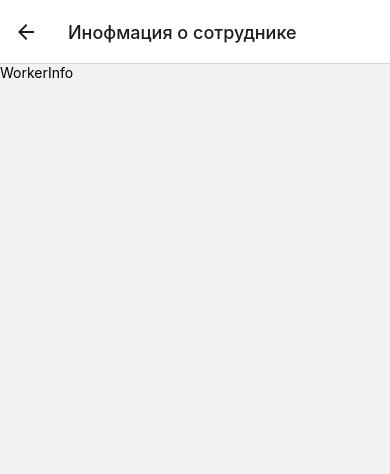
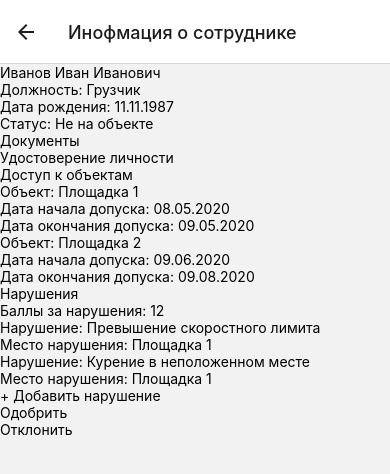
Before and after one commit to MakzaR/acs_mobile, a React Native app: screen /Worker in a window 390 px wide. Shown: the top 474 px of the page. Built offline with nearby package versions, Linux system fonts and the light colour scheme.

Commit message:
Создал структуру страницы рабочего

```diff
--- /dev/null
+++ b/components/Access.js
@@ -0,0 +1,23 @@
+import React from 'react';
+import {StyleSheet, Text, View} from 'react-native';
+
+export default function Access({item}) {
+    return (
+        <View>
+            <Text>Объект: <Text>{item.objectOfWork}</Text></Text>
+            <Text>Дата начала допуска: <Text>{item.timeFrom}</Text></Text>
+            <Text>Дата окончания допуска: <Text>{item.timeTo}</Text></Text>
+        </View>
+    );
+}
+
+const styles = StyleSheet.create({
+    // text: {
+    //     fontSize: 16,
+    //     marginTop: 16,
+    //     padding: 10,
+    //     borderColor: '#bbb',
+    //     borderWidth: 1,
+    //     borderRadius: 5,
+    // },
+});
--- /dev/null
+++ b/components/Penalty.js
@@ -0,0 +1,22 @@
+import React from 'react';
+import {StyleSheet, Text, View} from 'react-native';
+
+export default function Penalty({item}) {
+    return (
+        <View>
+            <Text>Нарушение: <Text>{item.penaltyType}</Text></Text>
+            <Text>Место нарушения: <Text>{item.objectOfWork}</Text></Text>
+        </View>
+    );
+}
+
+const styles = StyleSheet.create({
+    // text: {
+    //     fontSize: 16,
+    //     marginTop: 16,
+    //     padding: 10,
+    //     borderColor: '#bbb',
+    //     borderWidth: 1,
+    //     borderRadius: 5,
+    // },
+});
--- a/screens/Worker.js
+++ b/screens/Worker.js
@@ -1,14 +1,60 @@
 import React, {useState} from 'react';
-import {StyleSheet, View, Text, Button} from 'react-native';
+import {StyleSheet, View, Text, Button, FlatList, Pressable} from 'react-native';
+
+import Access from "../components/Access";
+import Penalty from "../components/Penalty";
 
 export default function Worker({navigation}) {
+
+    const [accesses, setAccesses] = useState([
+        {objectOfWork: 'Площадка 1', timeFrom: '08.05.2020', timeTo: '09.05.2020', key: '1'},
+        {objectOfWork: 'Площадка 2', timeFrom: '09.06.2020', timeTo: '09.08.2020', key: '2'},
+    ]);
+
+    const [penalties, setPenalties] = useState([
+        {objectOfWork: 'Площадка 1', penaltyType: 'Превышение скоростного лимита', key: '1'},
+        {objectOfWork: 'Площадка 1', penaltyType: 'Курение в неположенном месте', key: '2'},
+    ])
+
     return (
         <View>
-            <Text>WorkerInfo</Text>
+            <View>
+                <Text>Иванов Иван Иванович</Text>
+                <Text>Должность: <Text>Грузчик</Text></Text>
+                <Text>Дата рождения: <Text>11.11.1987</Text></Text>
+                <Text>Статус: <Text>Не на объекте</Text></Text>
+            </View>
+
+            <View>
+                <Text>Документы</Text>
+                <Text>Удостоверение личности</Text>
+            </View>
+
+            <View>
+                <Text>Доступ к объектам</Text>
+                <FlatList data={accesses} renderItem={({item}) => (<Access item={item}/>)}/>
+            </View>
+
+            <View>
+                <Text>Нарушения</Text>
+                <Text>Баллы за нарушения: <Text>12</Text></Text>
+                <FlatList data={penalties} renderItem={({item}) => (<Penalty item={item}/>)}/>
+                <Pressable>
+                    <Text>+ Добавить нарушение</Text>
+                </Pressable>
+            </View>
+
+            <View>
+                <Pressable>
+                    <Text>Одобрить</Text>
+                </Pressable>
+                <Pressable>
+                    <Text>Отклонить</Text>
+                </Pressable>
+            </View>
         </View>
     );
 }
 
-const styles = StyleSheet.create({
-
-});
+const styles = StyleSheet.create({}
+);
```
